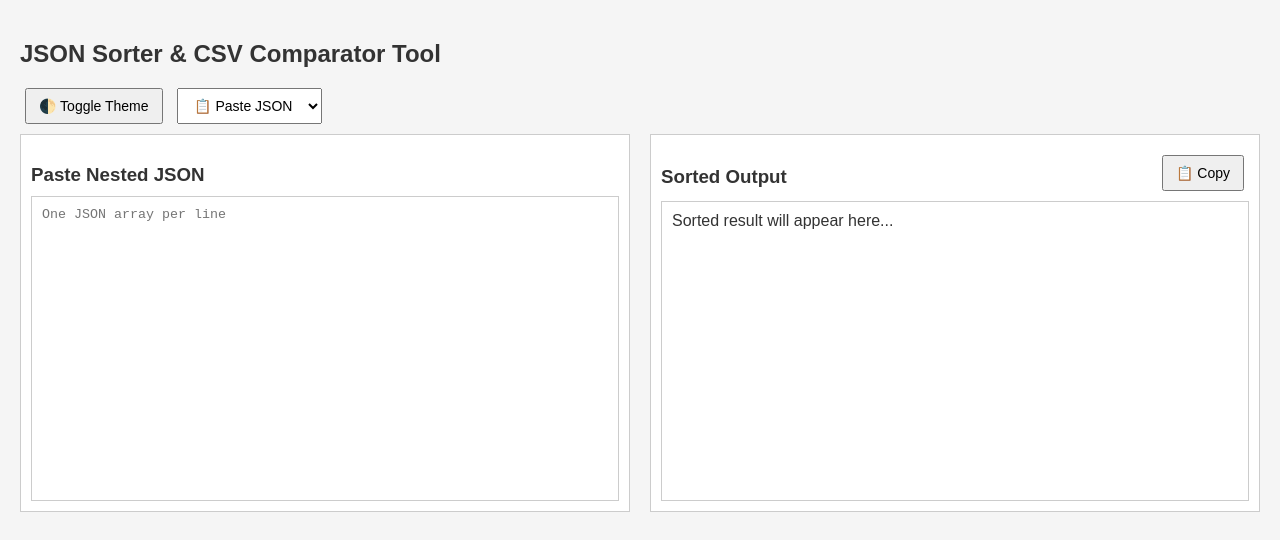
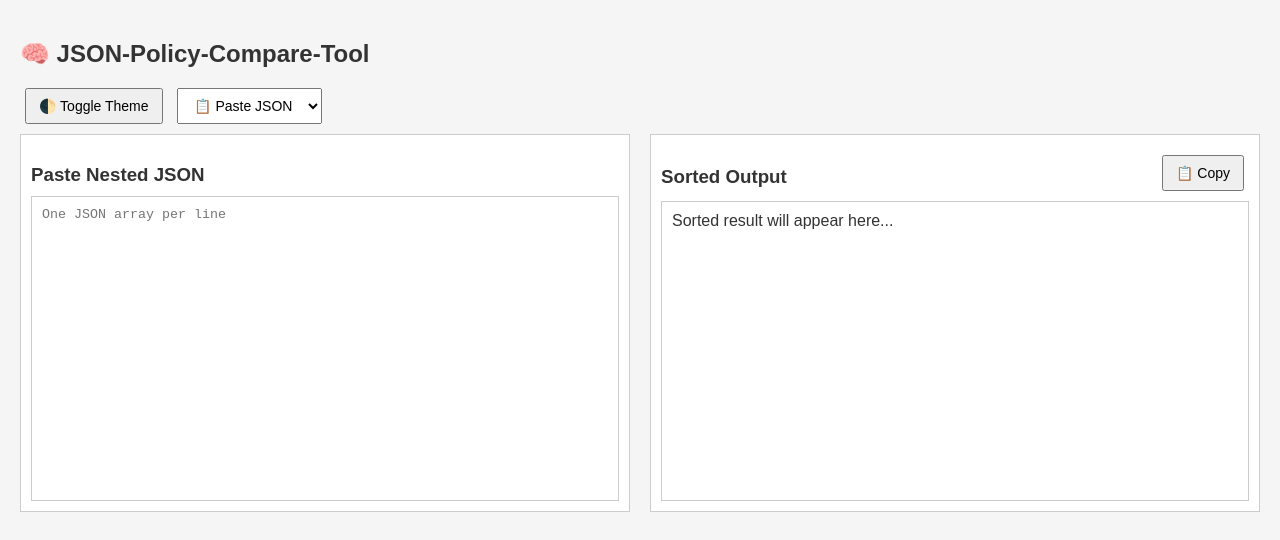
Before and after one commit to Bhavesh-SES/JSON-Policy-Compare-Tool, a plain HTML site: page index.html in a window 1280 px wide. Drawn offline with nearby package versions, Linux system fonts and the light colour scheme.

Commit message:
Update index.html

```diff
--- a/index.html
+++ b/index.html
@@ -147,7 +147,7 @@
 
 
 <body data-theme="light">
-  <h2>JSON Sorter & CSV Comparator Tool</h2>
+  <h2>🧠 JSON-Policy-Compare-Tool</h2>
   <button onclick="toggleTheme()">🌓 Toggle Theme</button>
   <select id="modeSelect" onchange="toggleMode()">
     <option value="paste">📋 Paste JSON</option>
```
